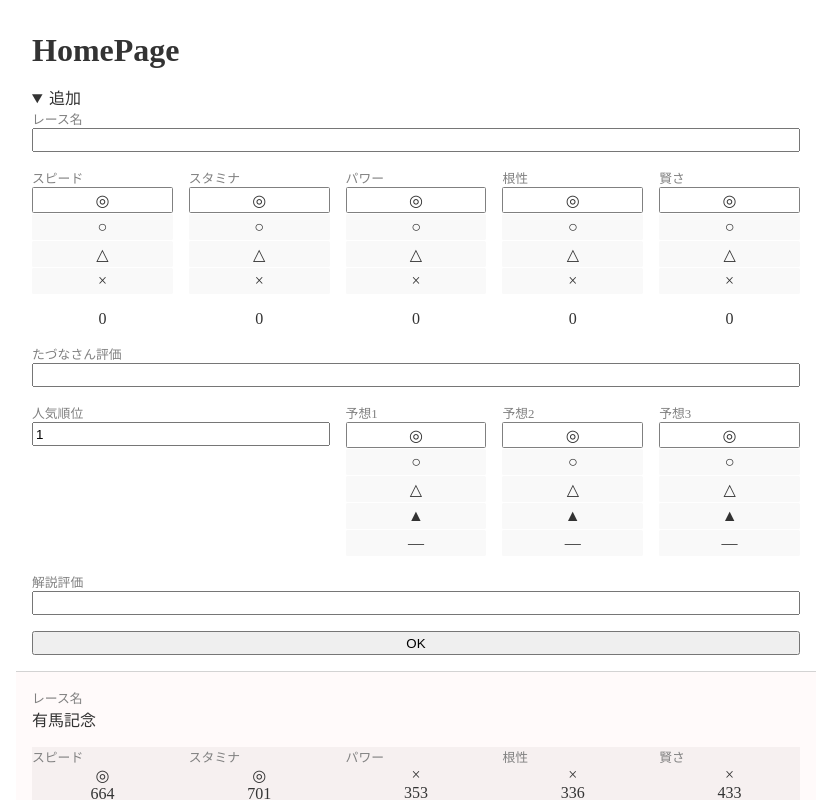
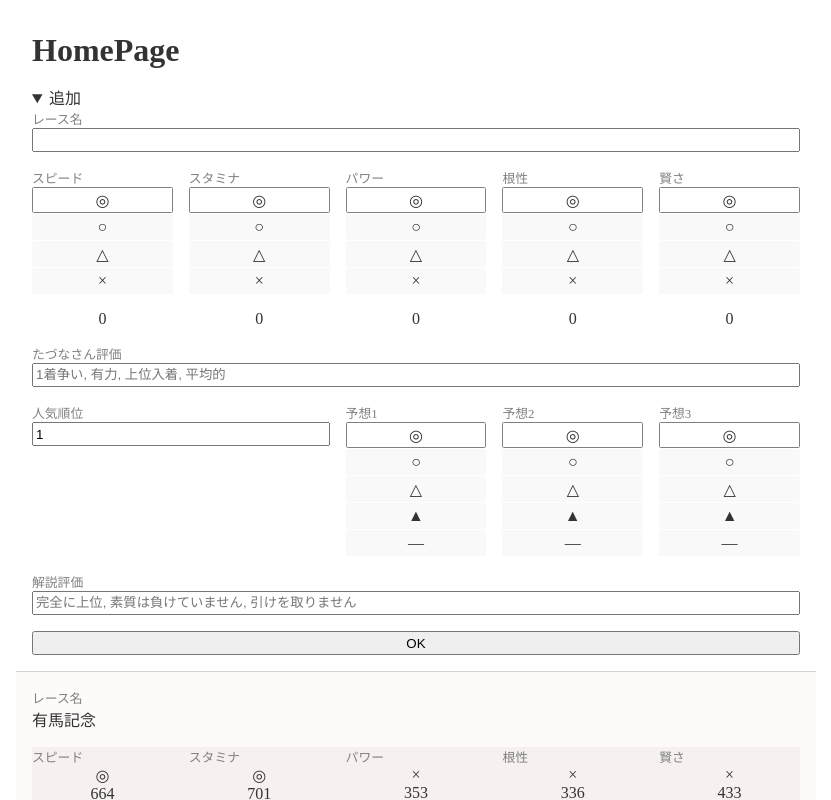
Before and after one commit to ginpei/umamusume-status-ranks, a React (Create React App) app: page / in a window 1280 px wide. Both pictures are taken after a click on the heading "追加". Shown: the top 800 px of the page, without its empty margins (224-1055 px from the left). Built offline with nearby package versions, Linux system fonts and the light colour scheme.

Commit message:
feat: 🎸 predefined comments

```diff
--- a/src/components/pages/home/RaceEntryForm.tsx
+++ b/src/components/pages/home/RaceEntryForm.tsx
@@ -123,12 +123,20 @@ export const RaceEntryForm: React.FC<{
       <div data-area="tadunaComment">
         <InputBlock title="たづなさん評価">
           <input
+            list="RaceEntryForm-tadunaComment"
             name="tadunaComment"
             onChange={onValueChange}
+            placeholder="1着争い, 有力, 上位入着, 平均的"
             required
             type="text"
             value={entry.tadunaComment}
           />
+          <datalist id="RaceEntryForm-tadunaComment">
+            <option value="1着争い">1着争い</option>
+            <option value="有力">有力</option>
+            <option value="上位入着">上位入着</option>
+            <option value="平均的">平均的</option>
+          </datalist>
         </InputBlock>
       </div>
       <div data-area="voteRank">
@@ -173,12 +181,21 @@ export const RaceEntryForm: React.FC<{
       <div data-area="commentatorComment">
         <InputBlock title="解説評価">
           <input
+            list="RaceEntryForm-commentatorComment"
             name="commentatorComment"
             onChange={onValueChange}
+            placeholder="完全に上位, 素質は負けていません, 引けを取りません"
             required
             type="text"
             value={entry.commentatorComment}
           />
+          <datalist id="RaceEntryForm-commentatorComment">
+            <option value="実力は完全に上位">実力は完全に上位</option>
+            <option value="素質は負けていません">素質は負けていません</option>
+            <option value="引けを取りません">引けを取りません</option>
+            <option value="逆転を狙える">逆転を狙える</option>
+            <option value="これ以上ない仕上がり">これ以上ない仕上がり</option>
+          </datalist>
         </InputBlock>
       </div>
       <button data-area="submit">OK</button>
```
